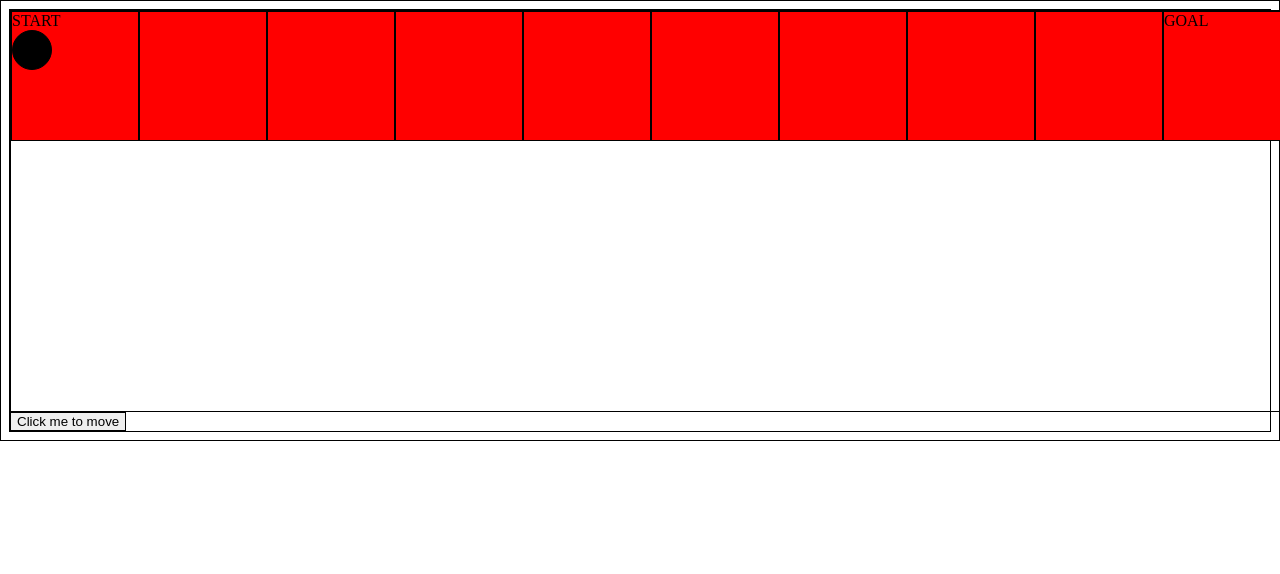
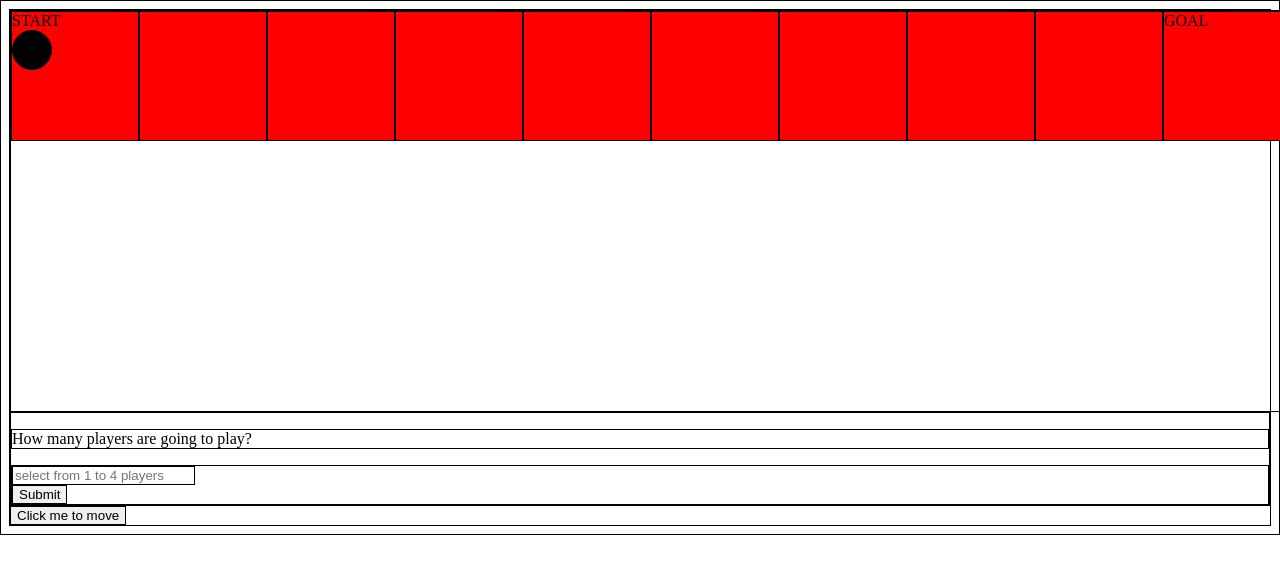
Before and after one commit to t-mancini/boardgame, a plain HTML site: page index.html in a window 1280 px wide. Drawn offline with Linux system fonts and the light colour scheme.

Commit message:
added how many players

```diff
--- a/index.html
+++ b/index.html
@@ -22,6 +22,13 @@
     <div class="boardbox" id="box-9"></div>
     <div class="boardbox" id="box-10">GOAL</div>
 </div>
+<div class="initialize">
+    <p>How many players are going to play?</p>
+    <form id="how-many-players" method="get">
+        <input type="text" id="player-number" name="player-number" placeholder="select from 1 to 4 players"><br>
+        <input type="submit">
+    </form>
+</div>
 <button>Click me to move</button>
 <script href="script.js"></script>
 </body>
```
